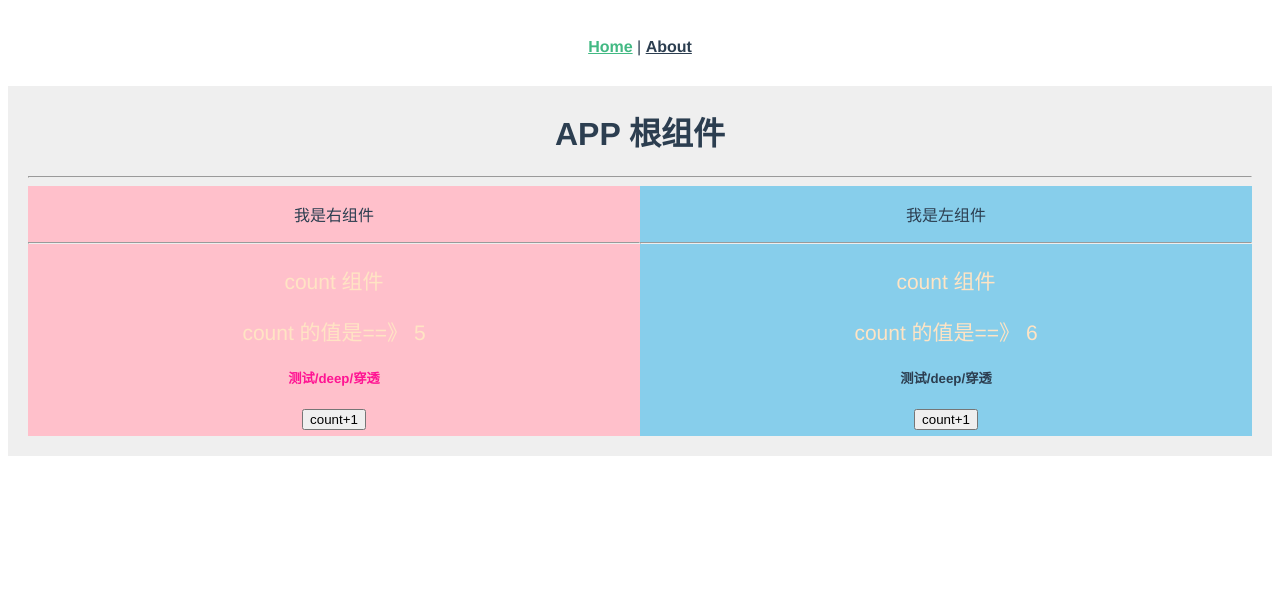
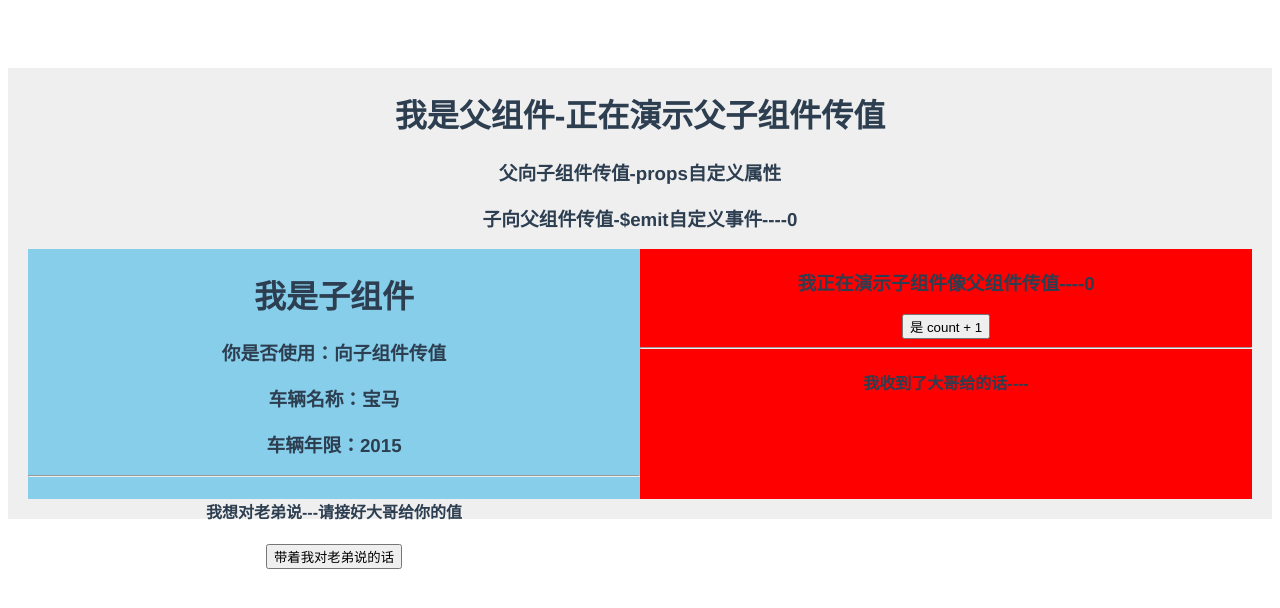
Before and after one commit to zld-123/vue1, a Vue app: page /#/ in a window 1280 px wide. Shown: the top 608 px of the page. Built offline with nearby package versions, Linux system fonts and the light colour scheme.

Commit message:
vue组件之间的值传递联系

```diff
--- a/src/App.vue
+++ b/src/App.vue
@@ -1,8 +1,8 @@
 <template>
   <div id="app">
     <div id="nav">
-      <router-link to="/">Home</router-link> |
-      <router-link to="/about">About</router-link>
+<!--      <router-link to="/">Home</router-link> |-->
+<!--      <router-link to="/about">About</router-link>-->
     </div>
     <router-view/>
   </div>
--- /dev/null
+++ b/src/components/bus.js
@@ -0,0 +1,2 @@
+import Vue from "vue";
+export default new Vue()
--- /dev/null
+++ b/src/components/zi.vue
@@ -0,0 +1,66 @@
+<template>
+  <div class="ziContainer">
+    <h1>我是子组件</h1>
+    <h3>你是否使用：{{ mag }}</h3>
+    <h3>车辆名称：{{ cat.name }}</h3>
+    <h3>车辆年限：{{ cat.nx }}</h3>
+    <hr>
+    <h4>我想对老弟说---{{ str }}</h4>
+    <button @click="send">带着我对老弟说的话</button>
+  </div>
+</template>
+
+<script>
+// 使用import需要在此处引入该组件
+import bus from '@/components/bus'
+export default {
+  name: 'zi',
+  //自定义属性
+  props:{
+    mag:{
+      default:'你还没传值',
+      type:String,
+      required:true
+    },
+    cat:{
+      default: {
+        name:'奔驰',
+        nx:2525
+      },
+      type:Object
+    },
+
+  },
+  data() {
+    // 这里存放数据
+    return {
+      //  兄弟传值
+      str:'请接好大哥给你的值'
+    }
+  },
+  // 监听属性 类似于data概念
+  computed: {},
+  // 想要使用导入的私有组件需要在此注册一下才能使用
+  components: {},
+  // 方法集合
+  methods: {
+    send(){
+      console.log(111)
+      bus.$emit('strFrom',this.str)
+    }
+  },
+  // 监控data中的数据变化
+  watch: {},
+  // 生命周期 - 创建完成（可以访问当前this实例）
+  created() {
+  }
+}
+</script>
+
+<style scoped lang="less">
+.ziContainer{
+  width: 100%;
+  height: 250px;
+  background-color: skyblue;
+}
+</style>
--- /dev/null
+++ b/src/components/zi2.vue
@@ -0,0 +1,52 @@
+<template>
+  <div class="zi2Container">
+    <h3>我正在演示子组件像父组件传值----{{ count }}</h3>
+    <button @click="add">是 count + 1</button>
+    <hr>
+    <h4>我收到了大哥给的话----{{ strFrom }}</h4>
+  </div>
+</template>
+
+<script>
+// 使用import需要在此处引入该组件
+import bus from "@/components/bus";
+export default {
+  name: 'zi2',
+  data() {
+    // 这里存放数据
+    return {
+      count:0,
+      strFrom:''
+    }
+  },
+  // 监听属性 类似于data概念
+  computed: {},
+  // 想要使用导入的私有组件需要在此注册一下才能使用
+  components: {},
+  // 方法集合
+  methods: {
+    add(){
+      this.count += 1
+    // 修改数据时，通过$emit 定义一个自定义事件
+      this.$emit('Fuadd',this.count)
+    }
+  },
+  // 监控data中的数据变化
+  watch: {},
+  // 生命周期 - 创建完成（可以访问当前this实例）
+  created() {
+  //  在可以访问到this和data等数据可以接收到时候接收传递过来的值
+    bus.$on('strFrom',val=>{
+      this.strFrom = val
+    })
+  }
+}
+</script>
+
+<style scoped lang="less">
+.zi2Container{
+  width: 100%;
+  height: 250px;
+  background-color: red;
+}
+</style>
--- a/src/router/index.js
+++ b/src/router/index.js
@@ -1,14 +1,18 @@
 import Vue from 'vue'
 import VueRouter from 'vue-router'
-import Home from '../views/Home.vue'
-
+// import Home from '../views/Home.vue'
+import fu from "@/views/fu";
 Vue.use(VueRouter)
 
 const routes = [
   {
     path: '/',
-    name: 'Home',
-    component: Home
+    //初试组件
+    // name: 'Home',
+    // component: Home
+  //  父子组件传值 props自定义属性
+    name:'fu',
+    component:fu
   }
 ]
 
--- /dev/null
+++ b/src/views/fu.vue
@@ -0,0 +1,62 @@
+<template>
+  <div class="fuContainer">
+    <h1>我是父组件-正在演示父子组件传值</h1>
+    <h3>父向子组件传值-props自定义属性</h3>
+    <h3>子向父组件传值-$emit自定义事件----{{ Fucount }}</h3>
+    <div class="box">
+      <zi :mag="msg" :cat="cat"></zi>
+      <Zi2 @Fuadd="addFu"></Zi2>
+    </div>
+
+  </div>
+</template>
+
+<script>
+// 使用import需要在此处引入该组件
+import Zi from '@/components/zi'
+import Zi2 from '@/components/zi2'
+export default {
+  name: 'fu',
+  data() {
+    // 这里存放数据
+    return {
+      msg:'向子组件传值',
+      cat:{
+        name:'宝马',
+        nx:2015
+      },
+      Fucount:0
+    }
+  },
+  // 监听属性 类似于data概念
+  computed: {},
+  // 想要使用导入的私有组件需要在此注册一下才能使用
+  components: {
+    Zi,
+    Zi2
+  },
+  // 方法集合
+  methods: {
+    addFu(val){
+      this.Fucount = val
+    }
+  },
+  // 监控data中的数据变化
+  watch: {},
+  // 生命周期 - 创建完成（可以访问当前this实例）
+  created() {
+  }
+}
+</script>
+
+<style scoped lang="less">
+.fuContainer{
+  padding: 1px 20px 20px;
+  background-color: #efefef;
+  .box{
+    background-color: red;
+    display: flex;
+    flex: 1;
+  }
+}
+</style>
```
